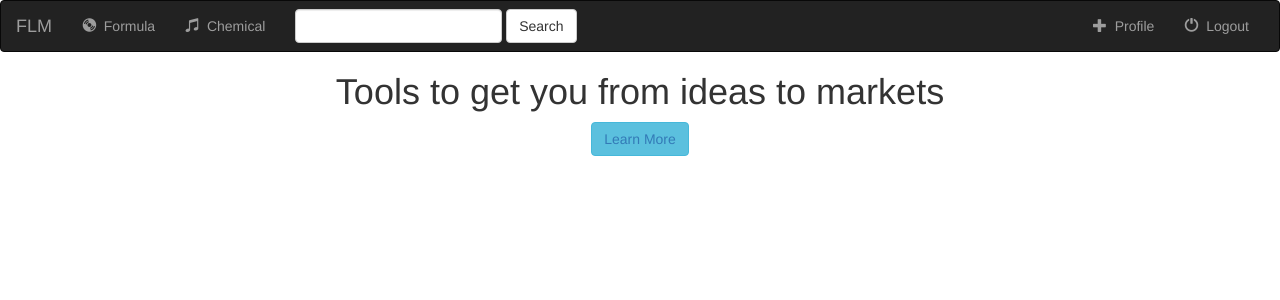
After one commit to bmonsueir/flm, a Django app: template chemical/templates/chemical/home.html in a window 1280 px wide. The commit adds this page. Shown: the top 300 px of the page. Run offline with Django 3.2, Linux system fonts and the light colour scheme; the template is opened without the code that fills it, so the values that code supplies are empty; some libraries are stand-ins or nearby versions.

```diff
--- a/chemical/templates/chemical/base.html
+++ b/chemical/templates/chemical/base.html
@@ -2,15 +2,15 @@
 <html lang="en">
 <head>
     <meta charset="UTF-8">
-    <title>{% block title %}FLM{% endblock %}</title>
+    <title>{% block title %}Formulator's Lab{% endblock %}</title>
     {% load staticfiles %}
     <link rel="shortcut icon" type="image/png" href="{%  static 'favicon.ico' %}"/>
     <link rel="stylesheet" href="https://maxcdn.bootstrapcdn.com/bootstrap/3.3.6/css/bootstrap.min.css">
-    <link rel="stylesheet" type="text/css" href="{% static 'music/style.css' %}"/>
+    <link rel="stylesheet" type="text/css" href="{% static 'chemical/style.css' %}"/>
     <script src="https://ajax.googleapis.com/ajax/libs/jquery/1.12.0/jquery.min.js"></script>
     <script src="http://maxcdn.bootstrapcdn.com/bootstrap/3.3.6/js/bootstrap.min.js"></script>
 
-    <script src="{% static 'music/js/main.js' %}"></script>
+
 </head>
 <body>
 <nav class="navbar navbar-inverse">
@@ -23,14 +23,14 @@
                 <span class="icon-bar"></span>
                 <span class="icon-bar"></span>
             </button>
-            <a class="navbar-brand" href="#">FLM</a>
+            <a class="navbar-brand" href="home">FLM</a>
         </div>
 
         <!-- Items -->
         <div class="collapse navbar-collapse" id="topNavBar">
             <ul class="nav navbar-nav">
                 <li class="{% block albums_active %}{% endblock %}"><a href="#"><span class="glyphicon glyphicon-cd" aria-hidden="true"></span>&nbsp; Formula</a></li>
-                <li class="{% block songs_active %}{% endblock %}"><a href="#"><span class="glyphicon glyphicon-music" aria-hidden="true"></span>&nbsp; Chemical</a></li>
+                <li class="{% block songs_active %}{% endblock %}"><a href="{% url 'chemical:chemical_index' %}"><span class="glyphicon glyphicon-music" aria-hidden="true"></span>&nbsp; Chemical</a></li>
             </ul>
             <form class="navbar-form navbar-left" role="search" method="get" action="">
                 <div class="form-group">
--- /dev/null
+++ b/chemical/templates/chemical/home.html
@@ -0,0 +1,15 @@
+{% extends 'chemical/base.html' %}
+
+{% block body %}
+<!--<div class = "text-center">-->
+<!--    <img src="aurora_logo2.jpg" alt="lab stuff">-->
+<!--  </div>-->
+
+  <div class = 'text-center'>
+    <h1>Tools to get you from ideas to markets</h1>
+  </div>
+  <div class = "row text-center">
+  <button class = "btn btn-info"><a href="#">Learn More</a></button>
+  </div>
+
+{% endblock %}
--- a/chemical/urls.py
+++ b/chemical/urls.py
@@ -2,8 +2,7 @@ from django.conf.urls import url
 from . import views
 
 urlpatterns = [
-    url(r'^$', views.chemical_index, name = 'chemical_index'),
+    url(r'^$', views.home, name = 'home'),
     url(r'^(?P<chemical_id>[0-9]+)/$', views.chemical_detail, name ='chemical_detail'),
-    url(r'^(?P<project_id>[0-9]+)/$', views.project_detail, name ='project_detail'),
-    url(r'^(?P<formula_id>[0-9]+)/$', views.formula_detail, name ='formula_detail'),
+    url(r'^chemical/(?P<filter_by>[a-zA_Z]+)/$', views.chemical_index, name='chemical_index'),
 ]
--- a/chemical/views.py
+++ b/chemical/views.py
@@ -3,8 +3,8 @@ from .models import Chemical
 from .models import Project
 from .models import Formula
 
-def index(request):
-    return render(request, 'chemical/index.html')
+def home(request):
+    return render(request, 'chemical/home.html')
 
 
 def chemical_index(request):
--- a/flm/urls.py
+++ b/flm/urls.py
@@ -16,6 +16,8 @@ Including another URLconf
 """
 from django.conf.urls import url, include
 from django.contrib import admin
+from django.conf import settings
+from django.conf.urls.static import static
 
 
 urlpatterns = [
```
Also changed, not shown: chemical/templates/chemical/index.html (added).
